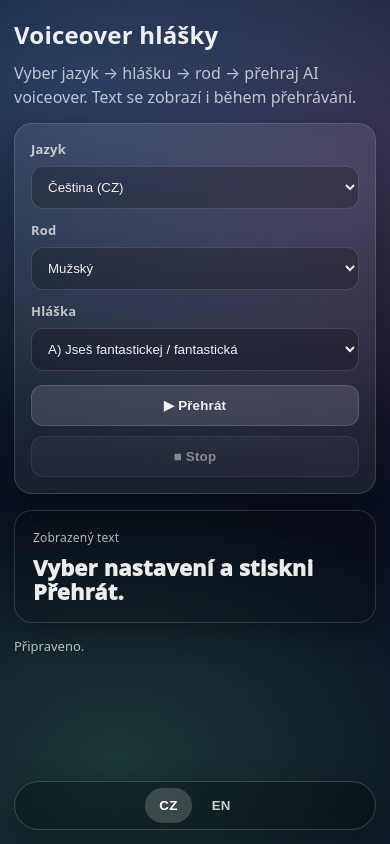
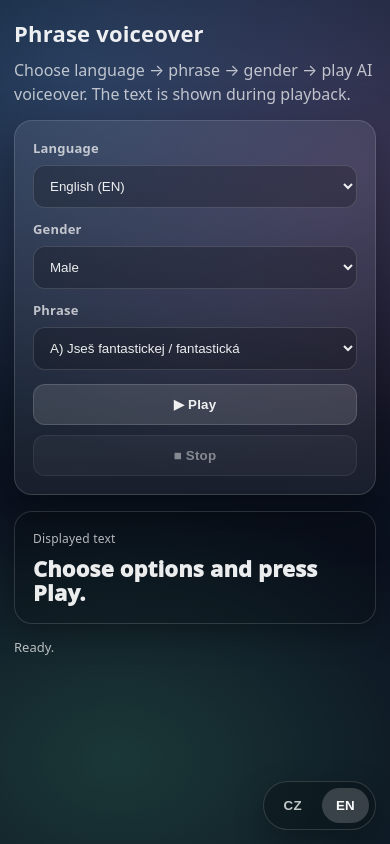
Before and after one commit to 222Hitch/fantastickej-web, a website: page public/index.html in a window 390 px wide. Drawn offline with Linux system fonts and the light colour scheme.

Commit message:
Update UI lang auto-detect (CZ/EN) + refresh UI

```diff
--- a/public/app.js
+++ b/public/app.js
@@ -1,3 +1,6 @@
+// ============================
+// Elements
+// ============================
 const elLang = document.getElementById("lang");
 const elGender = document.getElementById("gender");
 const elPhrase = document.getElementById("phrase");
@@ -6,10 +9,13 @@ const elStop = document.getElementById("stop");
 const elScreen = document.getElementById("screenText");
 const elStatus = document.getElementById("status");
 
-// --- UI language switch (CZ/EN) ---
-const elUiCz = document.getElementById("uiCz");
+// UI language switch (ONLY CZ / EN)
+const elUiCs = document.getElementById("uiCs");
 const elUiEn = document.getElementById("uiEn");
 
+// ============================
+// UI dictionaries (CZ/EN only)
+// ============================
 const UI = {
   cs: {
     hero_title: "Voiceover hlášky",
@@ -30,7 +36,6 @@ const UI = {
     status_synth_error: "Chyba při syntéze.",
     status_error_prefix: "Chyba: ",
     status_stopped: "Zastaveno.",
-    err_sdk_load: "Nepodařilo se načíst Azure Speech SDK.",
   },
   en: {
     hero_title: "Phrase voiceover",
@@ -51,53 +56,12 @@ const UI = {
     status_synth_error: "Synthesis error.",
     status_error_prefix: "Error: ",
     status_stopped: "Stopped.",
-    err_sdk_load: "Failed to load Azure Speech SDK.",
   },
 };
 
-let uiLang = localStorage.getItem("uiLang") || "cs";
-
-function t(key) {
-  return (UI[uiLang] && UI[uiLang][key]) || UI.cs[key] || key;
-}
-
-function applyUiLang(lang) {
-  uiLang = lang;
-  localStorage.setItem("uiLang", uiLang);
-
-  // active button styles
-  if (elUiCz && elUiEn) {
-    elUiCz.classList.toggle("active", uiLang === "cs");
-    elUiEn.classList.toggle("active", uiLang === "en");
-  }
-
-  // set <html lang="">
-  document.documentElement.lang = uiLang === "cs" ? "cs" : "en";
-
-  // translate all [data-i18n]
-  const dict = UI[uiLang] || UI.cs;
-  document.querySelectorAll("[data-i18n]").forEach((node) => {
-    const key = node.getAttribute("data-i18n");
-    if (!key) return;
-    if (dict[key] == null) return;
-    node.textContent = dict[key];
-  });
-
-  // keep screen/status in sync if still default/ready text
-  const defaultCs = UI.cs.screen_default;
-  const defaultEn = UI.en.screen_default;
-  if (elScreen && (elScreen.textContent === defaultCs || elScreen.textContent === defaultEn)) {
-    elScreen.textContent = t("screen_default");
-  }
-
-  const readyCs = UI.cs.status_ready;
-  const readyEn = UI.en.status_ready;
-  if (elStatus && (elStatus.textContent === readyCs || elStatus.textContent === readyEn)) {
-    elStatus.textContent = t("status_ready");
-  }
-}
-
-// --- Speech logic ---
+// ============================
+// Content (phrases)
+// ============================
 let synthesizer = null;
 
 const LANGS = [
@@ -107,7 +71,6 @@ const LANGS = [
   { code: "es-ES", label: "Español (ES)" },
   { code: "pt-PT", label: "Português (PT)" },
   { code: "hi-IN", label: "हिन्दी (HI)" },
-
   { code: "zh-CN", label: "中文 (简体) (ZH-CN)" },
   { code: "zh-TW", label: "中文 (繁體) (ZH-TW)" },
   { code: "ja-JP", label: "日本語 (JA)" },
@@ -160,11 +123,26 @@ const TEXT = {
     ko: { m: "정말 잘 어울려요.", f: "정말 잘 어울려요." },
   },
   D: {
-    cs: { m: "Máte štěstí, že jdu zrovna kolem.", f: "Máte štěstí, že jdu zrovna kolem." },
-    de: { m: "Sie haben Glück, dass ich gerade vorbeikomme.", f: "Sie haben Glück, dass ich gerade vorbeikomme." },
-    en: { m: "You’re lucky I’m walking by right now.", f: "You’re lucky I’m walking by right now." },
-    es: { m: "Tienes suerte de que pase justo ahora.", f: "Tienes suerte de que pase justo ahora." },
-    pt: { m: "Você tem sorte de eu estar passando agora.", f: "Você tem sorte de eu estar passando agora." },
+    cs: {
+      m: "Máte štěstí, že jdu zrovna kolem.",
+      f: "Máte štěstí, že jdu zrovna kolem.",
+    },
+    de: {
+      m: "Sie haben Glück, dass ich gerade vorbeikomme.",
+      f: "Sie haben Glück, dass ich gerade vorbeikomme.",
+    },
+    en: {
+      m: "You’re lucky I’m walking by right now.",
+      f: "You’re lucky I’m walking by right now.",
+    },
+    es: {
+      m: "Tienes suerte de que pase justo ahora.",
+      f: "Tienes suerte de que pase justo ahora.",
+    },
+    pt: {
+      m: "Você tem sorte de eu estar passando agora.",
+      f: "Você tem sorte de eu estar passando agora.",
+    },
     hi: {
       m: "आप खुशकिस्मत हैं कि मैं अभी यहीं से गुजर रहा/रही हूँ।",
       f: "आप खुशकिस्मत हैं कि मैं अभी यहीं से गुजर रहा/रही हूँ।",
@@ -188,62 +166,165 @@ const TEXT = {
   },
 };
 
+// ============================
+// Helpers
+// ============================
+let uiLang = "en"; // overwritten below
+
+function t(key) {
+  return (UI[uiLang] && UI[uiLang][key]) || UI.en[key] || key;
+}
+
 function langKeyFromCode(code) {
-  if (code.startsWith("cs")) return "cs";
-  if (code.startsWith("de")) return "de";
-  if (code.startsWith("en")) return "en";
-  if (code.startsWith("es")) return "es";
-  if (code.startsWith("pt")) return "pt";
-  if (code.startsWith("hi")) return "hi";
+  if ((code || "").startsWith("cs")) return "cs";
+  if ((code || "").startsWith("de")) return "de";
+  if ((code || "").startsWith("en")) return "en";
+  if ((code || "").startsWith("es")) return "es";
+  if ((code || "").startsWith("pt")) return "pt";
+  if ((code || "").startsWith("hi")) return "hi";
   if (code === "zh-CN") return "zh-CN";
   if (code === "zh-TW") return "zh-TW";
-  if (code.startsWith("ja")) return "ja";
-  if (code.startsWith("ko")) return "ko";
+  if ((code || "").startsWith("ja")) return "ja";
+  if ((code || "").startsWith("ko")) return "ko";
   return "en";
 }
 
 function currentText() {
-  const phraseKey = elPhrase.value;
-  const gender = elGender.value;
-  const lang = langKeyFromCode(elLang.value);
-  return TEXT[phraseKey]?.[lang]?.[gender] || TEXT[phraseKey]?.en?.[gender] || "";
+  const phraseKey = elPhrase?.value;
+  const gender = elGender?.value;
+  const lang = langKeyFromCode(elLang?.value);
+  return (
+    TEXT[phraseKey]?.[lang]?.[gender] ||
+    TEXT[phraseKey]?.en?.[gender] ||
+    ""
+  );
 }
 
+// ============================
+// Auto-detection rules
+// - cs + sk => UI CZ, voice cs-CZ
+// - pl      => UI EN, voice en-US
+// - else    => UI EN, voice en-US
+// Preference order:
+// 1) localStorage
+// 2) navigator language
+// ============================
+function getNavigatorPrimaryLang() {
+  const langs =
+    (navigator.languages && navigator.languages.length && navigator.languages) ||
+    [navigator.language || "en"];
+  const first = (langs[0] || "en").toLowerCase();
+  return first.split("-")[0]; // "cs", "sk", "pl" ...
+}
+
+function detectDefaultUiLang() {
+  const stored = localStorage.getItem("uiLang");
+  if (stored === "cs" || stored === "en") return stored;
+
+  const primary = getNavigatorPrimaryLang();
+  if (primary === "cs" || primary === "sk") return "cs";
+  if (primary === "pl") return "en";
+  return "en";
+}
+
+function detectDefaultVoiceLang() {
+  const stored = localStorage.getItem("voiceLang");
+  if (stored) return stored;
+
+  const primary = getNavigatorPrimaryLang();
+  const pick =
+    primary === "cs" || primary === "sk"
+      ? "cs-CZ"
+      : "en-US";
+
+  localStorage.setItem("voiceLang", pick);
+  return pick;
+}
+
+// ============================
+// UI language apply (CZ/EN only)
+// ============================
+function applyUiLang(lang) {
+  uiLang = lang === "cs" ? "cs" : "en";
+  localStorage.setItem("uiLang", uiLang);
+
+  if (elUiCs) elUiCs.classList.toggle("active", uiLang === "cs");
+  if (elUiEn) elUiEn.classList.toggle("active", uiLang === "en");
+
+  document.documentElement.lang = uiLang;
+
+  const dict = UI[uiLang] || UI.en;
+
+  document.querySelectorAll("[data-i18n]").forEach((node) => {
+    const key = node.getAttribute("data-i18n");
+    if (!key) return;
+    if (dict[key] == null) return;
+    node.textContent = dict[key];
+  });
+
+  // keep defaults aligned
+  const defaults = new Set([UI.cs.screen_default, UI.en.screen_default]);
+  if (elScreen && defaults.has(elScreen.textContent)) {
+    elScreen.textContent = dict.screen_default;
+  }
+
+  const readySet = new Set([UI.cs.status_ready, UI.en.status_ready]);
+  if (elStatus && readySet.has(elStatus.textContent)) {
+    elStatus.textContent = dict.status_ready;
+  }
+}
+
+// ============================
+// Fill selects
+// ============================
 function fillSelects() {
-  // languages
+  if (!elLang || !elPhrase) return;
+
   elLang.innerHTML = "";
+  elPhrase.innerHTML = "";
+
   for (const l of LANGS) {
     const opt = document.createElement("option");
     opt.value = l.code;
     opt.textContent = l.label;
     elLang.appendChild(opt);
   }
-  elLang.value = "cs-CZ";
 
-  // phrases
-  elPhrase.innerHTML = "";
+  // ✅ auto-pick voice language
+  elLang.value = detectDefaultVoiceLang();
+
   for (const p of PHRASES) {
     const opt = document.createElement("option");
     opt.value = p.key;
     opt.textContent = p.label;
     elPhrase.appendChild(opt);
   }
+
   elPhrase.value = "A";
-
   updateScreen();
 }
 
 function updateScreen() {
-  elScreen.textContent = currentText();
+  if (elScreen) elScreen.textContent = currentText();
 }
 
+function persistVoiceLang() {
+  try {
+    localStorage.setItem("voiceLang", elLang.value);
+  } catch {}
+}
+
+// ============================
+// Azure Speech SDK
+// ============================
 async function loadSpeechSDK() {
   if (window.SpeechSDK) return window.SpeechSDK;
+
   return new Promise((resolve, reject) => {
     const s = document.createElement("script");
     s.src = "https://aka.ms/csspeech/jsbrowserpackageraw";
     s.onload = () => resolve(window.SpeechSDK);
-    s.onerror = () => reject(new Error(t("err_sdk_load")));
+    s.onerror = () => reject(new Error("Failed to load Azure Speech SDK."));
     document.head.appendChild(s);
   });
 }
@@ -265,16 +346,22 @@ function chooseVoice(langCode, gender) {
     "zh-CN": { m: "zh-CN-YunxiNeural", f: "zh-CN-XiaoxiaoNeural" },
     "zh-TW": { m: "zh-TW-YunJheNeural", f: "zh-TW-HsiaoChenNeural" },
     "ja-JP": { m: "ja-JP-KeitaNeural", f: "ja-JP-NanamiNeural" },
+    // ✅ oprava: ko-KR měl chybně mužský hlas i pro f
     "ko-KR": { m: "ko-KR-InJoonNeural", f: "ko-KR-SunHiNeural" },
   };
+
   const pick = map[langCode] || map["en-US"];
   return gender === "f" ? pick.f : pick.m;
 }
 
+// ============================
+// Playback controls
+// ============================
 async function stopPlayback() {
-  elStop.disabled = true;
-  elPlay.disabled = false;
-  elStatus.textContent = t("status_stopped");
+  if (elStop) elStop.disabled = true;
+  if (elPlay) elPlay.disabled = false;
+  if (elStatus) elStatus.textContent = t("status_stopped");
+
   try {
     if (synthesizer) {
       synthesizer.close();
@@ -284,12 +371,14 @@ async function stopPlayback() {
 }
 
 async function play() {
+  if (!elPlay || !elStop) return;
+
   elPlay.disabled = true;
   elStop.disabled = false;
 
   const text = currentText();
   updateScreen();
-  elStatus.textContent = t("status_generating");
+  if (elStatus) elStatus.textContent = t("status_generating");
 
   const SpeechSDK = await loadSpeechSDK();
   const { token, region } = await getToken();
@@ -305,9 +394,9 @@ async function play() {
       text,
       (result) => {
         if (result.reason === SpeechSDK.ResultReason.SynthesizingAudioCompleted) {
-          elStatus.textContent = t("status_done");
+          if (elStatus) elStatus.textContent = t("status_done");
         } else {
-          elStatus.textContent = t("status_synth_error");
+          if (elStatus) elStatus.textContent = t("status_synth_error");
           console.error(result.errorDetails);
         }
         stopPlayback();
@@ -315,7 +404,7 @@ async function play() {
       },
       (err) => {
         console.error(err);
-        elStatus.textContent = t("status_error_prefix") + (err?.message || String(err));
+        if (elStatus) elStatus.textContent = t("status_error_prefix") + (err?.message || String(err));
         stopPlayback();
         resolve();
       }
@@ -323,17 +412,31 @@ async function play() {
   });
 }
 
-// listeners
-elLang.addEventListener("change", updateScreen);
-elGender.addEventListener("change", updateScreen);
-elPhrase.addEventListener("change", updateScreen);
-elPlay.addEventListener("click", play);
-elStop.addEventListener("click", stopPlayback);
+// ============================
+// Events
+// ============================
+if (elLang) {
+  elLang.addEventListener("change", () => {
+    persistVoiceLang();
+    updateScreen();
+  });
+}
+if (elGender) elGender.addEventListener("change", updateScreen);
+if (elPhrase) elPhrase.addEventListener("change", updateScreen);
+if (elPlay) elPlay.addEventListener("click", play);
+if (elStop) elStop.addEventListener("click", stopPlayback);
 
-// init
+if (elUiCs) elUiCs.addEventListener("click", () => applyUiLang("cs"));
+if (elUiEn) elUiEn.addEventListener("click", () => applyUiLang("en"));
+
+// ============================
+// Init
+// ============================
+uiLang = detectDefaultUiLang();
 fillSelects();
+applyUiLang(uiLang);
 
-// --- init UI language switch ---
-if (elUiCz) elUiCz.addEventListener("click", () => applyUiLang("cs"));
-if (elUiEn) elUiEn.addEventListener("click", () => applyUiLang("en"));
-applyUiLang(uiLang);
+// keep status aligned if empty
+if (elStatus && !elStatus.textContent) {
+  elStatus.textContent = t("status_ready");
+}
--- a/public/index.html
+++ b/public/index.html
@@ -9,36 +9,32 @@
 
   <body>
     <main class="wrap">
-
-      <!-- ✅ HEADER -->
+      <!-- HEADER -->
       <header class="header">
-
-        <!-- ✅ Přepínač UI jazyka -->
-        <div class="uiLang">
-          <button id="uiCz" type="button">CZ</button>
-          <button id="uiEn" type="button">EN</button>
+        <!-- UI language switch (CZ/EN only) -->
+        <div class="uiLang" aria-label="UI language switch">
+          <button id="uiCs" type="button" aria-label="Česky">CZ</button>
+          <button id="uiEn" type="button" aria-label="English">EN</button>
         </div>
 
-        <h1 data-i18n="hero_title">Voiceover hlášky</h1>
+        <h1 data-i18n="hero_title">Povzbuď se, nikdo jiný to za tebe neudělá</h1>
 
         <p data-i18n="hero_sub">
-          Vyber jazyk → hlášku → rod → přehraj AI voiceover.
-          Text se zobrazí i během přehrávání.
+          Vyber jazyk → hlášku → rod → přehraj AI voiceover. Text se zobrazí i během přehrávání.
         </p>
       </header>
 
-      <!-- ✅ FORM CARD -->
+      <!-- FORM CARD -->
       <section class="card">
         <div class="grid">
-
           <label>
             <span data-i18n="label_language">Jazyk</span>
-            <select id="lang"></select>
+            <select id="lang" aria-label="Language"></select>
           </label>
 
           <label>
             <span data-i18n="label_gender">Rod</span>
-            <select id="gender">
+            <select id="gender" aria-label="Gender">
               <option value="m" data-i18n="gender_m">Mužský</option>
               <option value="f" data-i18n="gender_f">Ženský</option>
             </select>
@@ -46,39 +42,30 @@
 
           <label>
             <span data-i18n="label_phrase">Hláška</span>
-            <select id="phrase"></select>
+            <select id="phrase" aria-label="Phrase"></select>
           </label>
-
         </div>
 
         <div class="actions">
           <button id="play" class="btn" data-i18n="btn_play">▶ Přehrát</button>
-          <button id="stop" class="btn btn-secondary" disabled data-i18n="btn_stop">
-            ■ Stop
-          </button>
+          <button id="stop" class="btn btn-secondary" disabled data-i18n="btn_stop">■ Stop</button>
         </div>
       </section>
 
-      <!-- ✅ SCREEN TEXT -->
+      <!-- SCREEN -->
       <section class="screen" aria-live="polite">
         <div class="screen-inner">
-
-          <div class="screen-label" data-i18n="screen_label">
-            Zobrazený text
-          </div>
-
+          <div class="screen-label" data-i18n="screen_label">Zobrazený text</div>
           <div id="screenText" class="screen-text" data-i18n="screen_default">
             Vyber nastavení a stiskni Přehrát.
           </div>
-
         </div>
       </section>
 
-      <!-- ✅ FOOTER -->
+      <!-- FOOTER -->
       <footer class="footer">
         <span id="status" data-i18n="status_ready">Připraveno.</span>
       </footer>
-
     </main>
 
     <script src="/app.js"></script>
--- a/public/styles.css
+++ b/public/styles.css
@@ -24,7 +24,6 @@
 }
 
 * { box-sizing: border-box; }
-
 html, body { height: 100%; }
 
 body {
@@ -45,20 +44,16 @@ body {
   padding: 24px 16px 56px;
 }
 
-/* ✅ Header */
+/* HEADER */
 .header {
-  position: relative;
   display: grid;
   gap: 10px;
   margin-bottom: 14px;
-
-  /* ✅ rezervujeme místo pro přepínač vpravo (aby se nepřekrýval s nadpisem) */
-  padding-right: 360px;
 }
 
 .header h1 {
   margin: 0;
-  font-size: clamp(24px, 3.2vw, 34px);
+  font-size: clamp(22px, 3.2vw, 34px);
   letter-spacing: 0.2px;
   font-weight: 900;
 }
@@ -70,19 +65,12 @@ body {
   max-width: 72ch;
 }
 
-/* Pokud je okno užší, neděláme rigidní rezervu a necháme vše přirozeně pod sebou */
-@media (max-width: 1000px) {
-  .header { padding-right: 0; }
-}
-
-/* ✅ UI language switch — desktop vpravo nahoře */
+/* UI language switch (CZ/EN) — desktop: v headeru, žádné překrývání */
 .uiLang {
-  position: absolute;
-  top: 6px;
-  right: 6px;
+  justify-self: end;
+  align-self: start;
 
   display: inline-flex;
-  align-items: center;
   gap: 6px;
   padding: 6px;
 
@@ -91,22 +79,13 @@ body {
   background: rgba(0,0,0,.24);
   box-shadow: var(--shadow2);
   backdrop-filter: blur(10px);
-
-  /* ✅ ať se neroztáhne přes půl stránky + když je jazyků moc, dá se horizontálně scrollovat */
-  max-width: min(520px, 60vw);
-  overflow-x: auto;
-  overflow-y: hidden;
-  white-space: nowrap;
-  -webkit-overflow-scrolling: touch;
-  scrollbar-width: none;
 }
-.uiLang::-webkit-scrollbar { display: none; }
 
 .uiLang button {
   cursor: pointer;
   border: 0;
   background: transparent;
-  color: rgba(255,255,255,.78);
+  color: rgba(255,255,255,.75);
 
   padding: 8px 12px;
   border-radius: 999px;
@@ -119,12 +98,12 @@ body {
 .uiLang button:hover {
   transform: translateY(-1px);
   background: rgba(255,255,255,.08);
-  color: #fff;
+  color: white;
 }
 
 .uiLang button.active {
   background: rgba(255,255,255,.18);
-  color: #fff;
+  color: white;
 }
 
 .uiLang button:focus-visible {
@@ -132,7 +111,7 @@ body {
   outline-offset: 2px;
 }
 
-/* ✅ Card */
+/* CARD */
 .card {
   background: linear-gradient(180deg, var(--card), var(--card2));
   border: 1px solid var(--stroke);
@@ -144,6 +123,8 @@ body {
 .grid {
   display: grid;
   gap: 12px;
+
+  /* Stabilnější responsivní chování než "repeat(3, 1fr)" */
   grid-template-columns: repeat(3, minmax(0, 1fr));
 }
 
@@ -176,7 +157,7 @@ select:focus {
   box-shadow: 0 0 0 4px rgba(86, 180, 255, .18);
 }
 
-/* ✅ Buttons */
+/* BUTTONS */
 .actions {
   display: flex;
   gap: 10px;
@@ -218,7 +199,7 @@ select:focus {
   outline-offset: 2px;
 }
 
-/* ✅ Screen */
+/* SCREEN */
 .screen {
   margin-top: 16px;
   border-radius: var(--radius);
@@ -245,39 +226,35 @@ select:focus {
   word-break: break-word;
 }
 
-/* ✅ Footer */
+/* FOOTER */
 .footer {
   margin-top: 14px;
   color: var(--muted);
   font-size: 13px;
 }
 
-/* ✅ Tablet / small screens */
-@media (max-width: 820px) {
-  .grid { grid-template-columns: 1fr; }
-  .card { padding: 16px; }
+/* BREAKPOINTS */
+
+/* střední šířky: často se to láme – dáme 2 sloupce */
+@media (max-width: 920px) {
+  .grid { grid-template-columns: repeat(2, minmax(0, 1fr)); }
 }
 
-/* ✅ Mobile: přepínač dole (fixed pill) */
+/* menší: 1 sloupec + UI switch v headeru doleva */
+@media (max-width: 720px) {
+  .grid { grid-template-columns: 1fr; }
+  .wrap { padding: 18px 14px 74px; }
+  .uiLang { justify-self: start; }
+}
+
+/* mobile: přepínač plovoucí dole vpravo + tlačítka full width */
 @media (max-width: 600px) {
-  .wrap { padding: 18px 14px 84px; } /* extra prostor kvůli floating přepínači */
-
-  .header { padding-right: 0; }
-
   .uiLang {
     position: fixed;
     top: auto;
     bottom: 14px;
     right: 14px;
-    left: 14px;
-
-    z-index: 50;
-    max-width: none;
-    justify-content: center;
-
-    /* lehce výraznější na mobilu */
-    border: 1px solid rgba(255,255,255,.18);
-    background: rgba(0,0,0,.28);
+    z-index: 20;
   }
 
   .uiLang button {
@@ -290,7 +267,7 @@ select:focus {
   }
 }
 
-/* ✅ Accessibility: reduce motion */
+/* Accessibility: reduce motion */
 @media (prefers-reduced-motion: reduce) {
   .btn, .uiLang button, select {
     transition: none !important;
```
